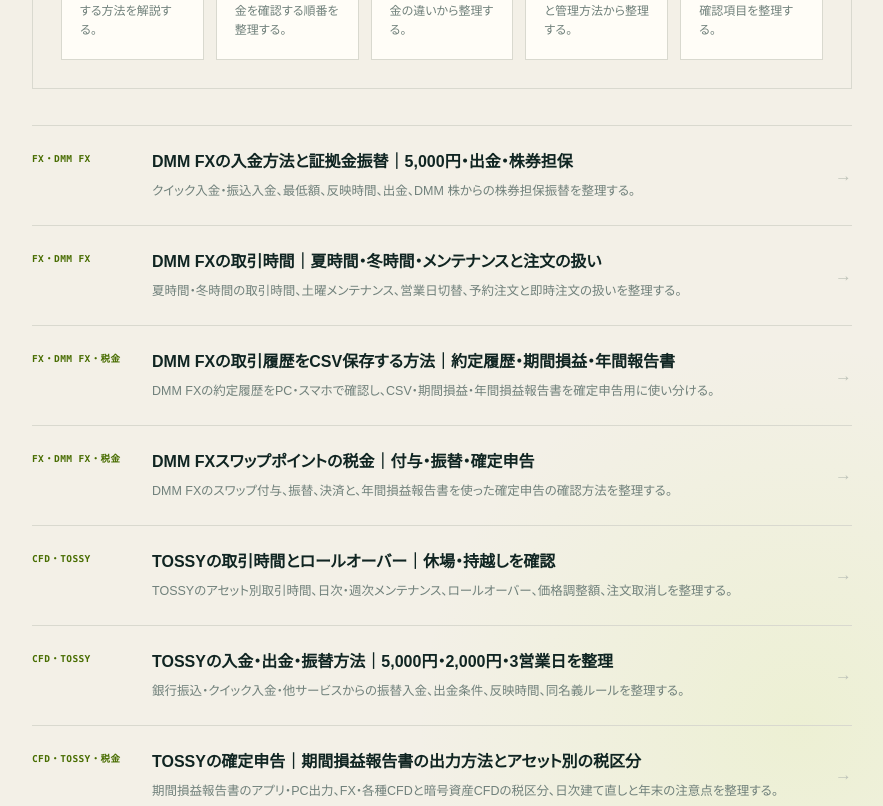
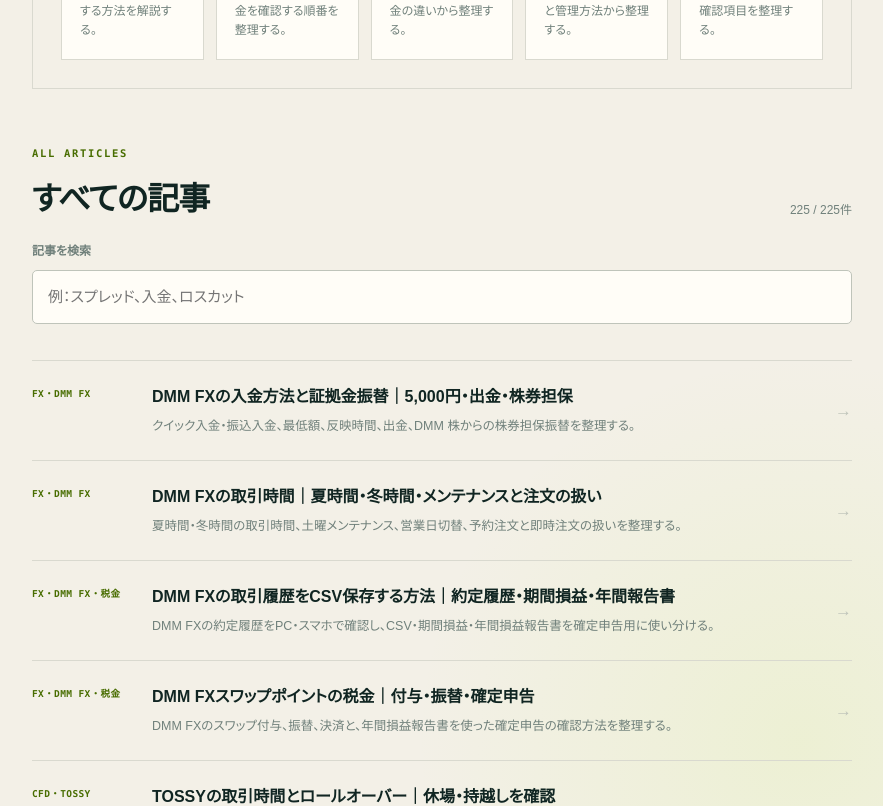
Before and after one commit to mrok18/hanbaijo, a Next.js app: page /articles in a window 1280 px wide. Shown: the part 700-1506 px from the top of the page, without its empty margins (198-1081 px from the left). Built offline with nearby package versions, Linux system fonts and the light colour scheme.

Commit message:
Add article directory search

```diff
--- a/app/articles/page.tsx
+++ b/app/articles/page.tsx
@@ -1,6 +1,7 @@
 import Link from 'next/link';
 import type { Metadata } from 'next';
 import { POSTS } from './posts';
+import ArticleDirectory from '@/components/ArticleDirectory';
 
 export const metadata: Metadata = {
   title: '金融コストの解説記事一覧',
@@ -74,18 +75,7 @@ export default function Articles() {
           {featured.map((p) => p && <article className="featured-card" key={p.slug}><span>{p.category}</span><Link href={`/articles/${p.slug}`}>{p.title}</Link><p>{p.desc}</p></article>)}
         </div>
       </section>
-      <ul className="post-list article-index">
-        {remaining.map((p) => (
-          <li key={p.slug}>
-            <span>{p.category}</span>
-            <div>
-              <Link href={`/articles/${p.slug}`}>{p.title}</Link>
-              <p>{p.desc}</p>
-            </div>
-            <b aria-hidden="true">→</b>
-          </li>
-        ))}
-      </ul>
+      <ArticleDirectory posts={remaining} />
     </div>
   );
 }
--- a/app/globals.css
+++ b/app/globals.css
@@ -339,6 +339,14 @@ article li + li { margin-top: 8px; }
 .featured-card > a { margin-top: 13px; color: var(--ink); font-size: 14px; line-height: 1.55; font-weight: 750; text-decoration: none; }
 .featured-card > a:hover { color: var(--blue); }
 .featured-card > p { margin: auto 0 0; color: var(--muted); font-size: 12px; line-height: 1.65; }
+.article-directory-head { display: flex; align-items: end; justify-content: space-between; gap: 20px; margin-top: 58px; }
+.article-directory-head h2 { margin: 4px 0 0; }
+.article-directory-head > span { color: var(--muted); font-size: 12px; }
+.article-search { display: grid; gap: 8px; margin-top: 20px; }
+.article-search span { color: var(--muted); font-size: 12px; font-weight: 700; }
+.article-search input { width: 100%; padding: 13px 15px; border: 1px solid var(--line-strong); border-radius: 5px; background: var(--paper); color: var(--ink); font: inherit; }
+.article-search input:focus { outline: 2px solid var(--blue); outline-offset: 2px; }
+.empty-search { margin-top: 28px; padding: 22px; border: 1px dashed var(--line-strong); color: var(--muted); }
 .cta-list { display: grid; gap: 8px; list-style: none; padding: 0; }
 .cta-list a { display: flex; align-items: center; justify-content: space-between; gap: 15px; padding: 13px 16px; border: 1px solid var(--line); border-radius: 10px; background: var(--paper); color: var(--ink); font-size: 13px; text-decoration: none; }
 .cta-list .go { color: var(--muted); font-size: 11px; }
--- /dev/null
+++ b/components/ArticleDirectory.tsx
@@ -0,0 +1,24 @@
+'use client';
+
+import { useMemo, useState } from 'react';
+import Link from 'next/link';
+
+type Post = { slug: string; category: string; title: string; desc: string };
+
+export default function ArticleDirectory({ posts }: { posts: readonly Post[] }) {
+  const [query, setQuery] = useState('');
+  const filtered = useMemo(() => {
+    const needle = query.trim().toLocaleLowerCase('ja-JP');
+    if (!needle) return posts;
+    return posts.filter((post) => `${post.title} ${post.category} ${post.desc}`.toLocaleLowerCase('ja-JP').includes(needle));
+  }, [posts, query]);
+
+  return <section aria-labelledby="all-articles-title">
+    <div className="article-directory-head"><div><p className="section-index">ALL ARTICLES</p><h2 id="all-articles-title">すべての記事</h2></div><span>{filtered.length} / {posts.length}件</span></div>
+    <label className="article-search"><span>記事を検索</span><input type="search" value={query} onChange={(event) => setQuery(event.target.value)} placeholder="例：スプレッド、入金、ロスカット" /></label>
+    <ul className="post-list article-index">
+      {filtered.map((post) => <li key={post.slug}><span>{post.category}</span><div><Link href={`/articles/${post.slug}`}>{post.title}</Link><p>{post.desc}</p></div><b aria-hidden="true">→</b></li>)}
+    </ul>
+    {!filtered.length && <p className="empty-search">一致する記事がありません。別のキーワードをお試しください。</p>}
+  </section>;
+}
```
